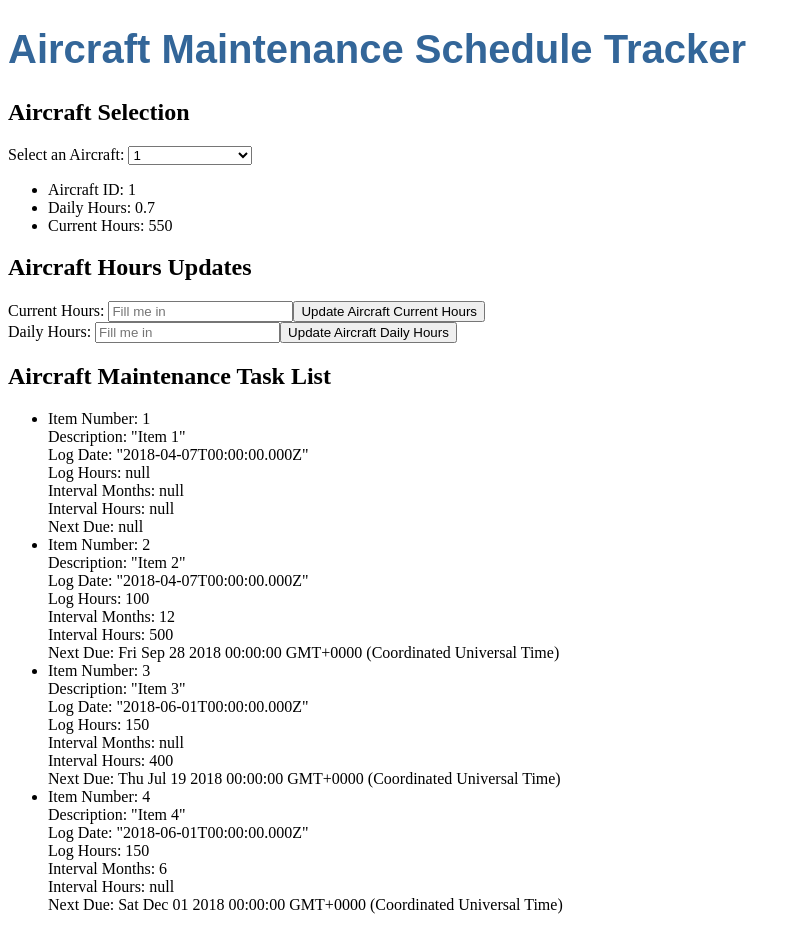
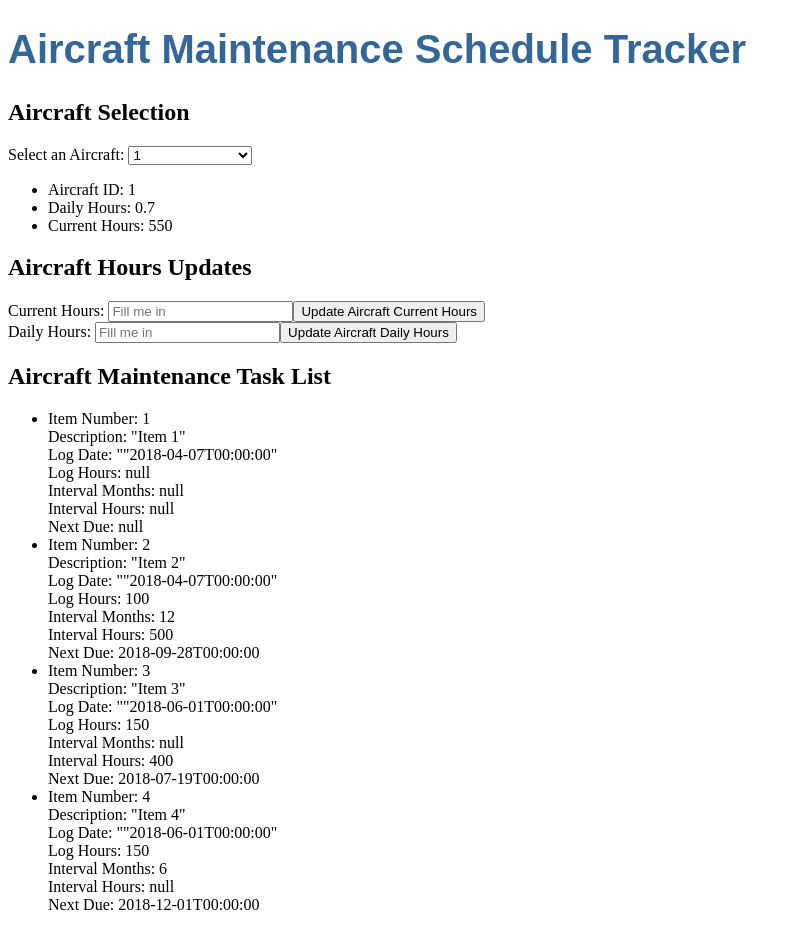
Before and after one commit to Robchike9290/MadeLabs-Coding-Challenge, an Angular app: page / in a window 1280 px wide. Shown: the whole page, without its empty margins (0-801 px from the left). Built offline with nearby package versions, Linux system fonts and the light colour scheme.

Commit message:
Translate dates to stringified format in front-end render.

```diff
--- a/src/app/app.component.ts
+++ b/src/app/app.component.ts
@@ -35,7 +35,6 @@ export class AppComponent implements OnInit {
 
   getSelectedAircraftDueDates(): void {
     this.sortedTasks = JSON.parse(JSON.stringify(this.unsortedTasks));
-    console.log(this.sortedTasks);
 
     function addDays(date: Date, days: number) {
       var result: Date = new Date(date);
@@ -43,28 +42,20 @@ export class AppComponent implements OnInit {
       return result;
     }
 
-    if (this.selectedAircraft === 1) {
-      this.aircraftMessage = 'first aircraft selected!';
-    } else if (this.selectedAircraft === 2) {
-      this.aircraftMessage = 'second aircraft selected!';
-    }
-
     for (let i: number = 0; i < this.sortedTasks.length; i++) {
       let task = this.sortedTasks[i];
       let today: Date = new Date(2018, 6, 19);
-      let logDate = new Date(task.logDate);
+      let logDate: Date | string = new Date(task.logDate);
       let calculationAircraft: Aircraft = this.aircraft[this.selectedAircraft - 1];
       let currentHours: number = calculationAircraft.currentHours;
       let dailyHours: number = calculationAircraft.dailyHours;
       let daysRemainingByHoursInterval: number | null = null;
       let intervalHoursNextDueDate: Date | null = null;
       let intervalMonthsNextDueDate: Date | null = null;
-      let nextDue: Date | null = null;
+      let nextDue: Date | string | null = null;
 
       if (task.intervalMonths) {
-        console.log(i, task.logDate);
         intervalMonthsNextDueDate = new Date(logDate.setMonth(logDate.getMonth() + task.intervalMonths));
-        console.log(i, task.logDate);
       }
 
       if (task.logHours && task.intervalHours && currentHours && dailyHours) {
@@ -76,16 +67,23 @@ export class AppComponent implements OnInit {
       this.sortedTasks[i].intervalHoursNextDueDate = intervalHoursNextDueDate;
 
       if (intervalHoursNextDueDate && intervalMonthsNextDueDate) {
-        let intervalHoursNumber: number | null = intervalHoursNextDueDate.getTime();
-        let intervalMonthsNumber: number | null = intervalMonthsNextDueDate.getTime();
-        nextDue = intervalMonthsNumber < intervalHoursNumber ? intervalMonthsNextDueDate : intervalHoursNextDueDate;
+        let intervalHoursNumber: number = intervalHoursNextDueDate.getTime();
+        let intervalMonthsNumber: number = intervalMonthsNextDueDate.getTime();
+
+        nextDue = intervalMonthsNumber < intervalHoursNumber
+        ?
+        intervalMonthsNextDueDate.toISOString().slice(0, -5)
+        :
+        intervalHoursNextDueDate.toISOString().slice(0, -5);
+
       } else if (intervalHoursNextDueDate) {
-        nextDue = intervalHoursNextDueDate;
+        nextDue = intervalHoursNextDueDate.toISOString().slice(0, -5);
       } else if (intervalMonthsNextDueDate) {
-        nextDue = intervalMonthsNextDueDate;
+        nextDue = intervalMonthsNextDueDate.toISOString().slice(0, -5);
       }
 
       this.sortedTasks[i].nextDue = nextDue;
+      this.sortedTasks[i].logDate = JSON.stringify(this.sortedTasks[i].logDate).slice(0, -6);
     }
   }
 
--- a/src/app/mock-aircraft-data.ts
+++ b/src/app/mock-aircraft-data.ts
@@ -20,13 +20,13 @@ export const AIRCRAFT: Aircraft[] = [
 export interface Task {
   itemNumber: number,
   description: string,
-  logDate: Date,
+  logDate: Date | string,
   logHours: number | null,
   intervalMonths: number | null,
   intervalHours: number | null,
   intervalMonthsNextDueDate?: Date | null,
   intervalHoursNextDueDate?: Date | null,
-  nextDue?: Date | null
+  nextDue?: Date | string | null
 }
 
 let tasks: Task[] = [
```
